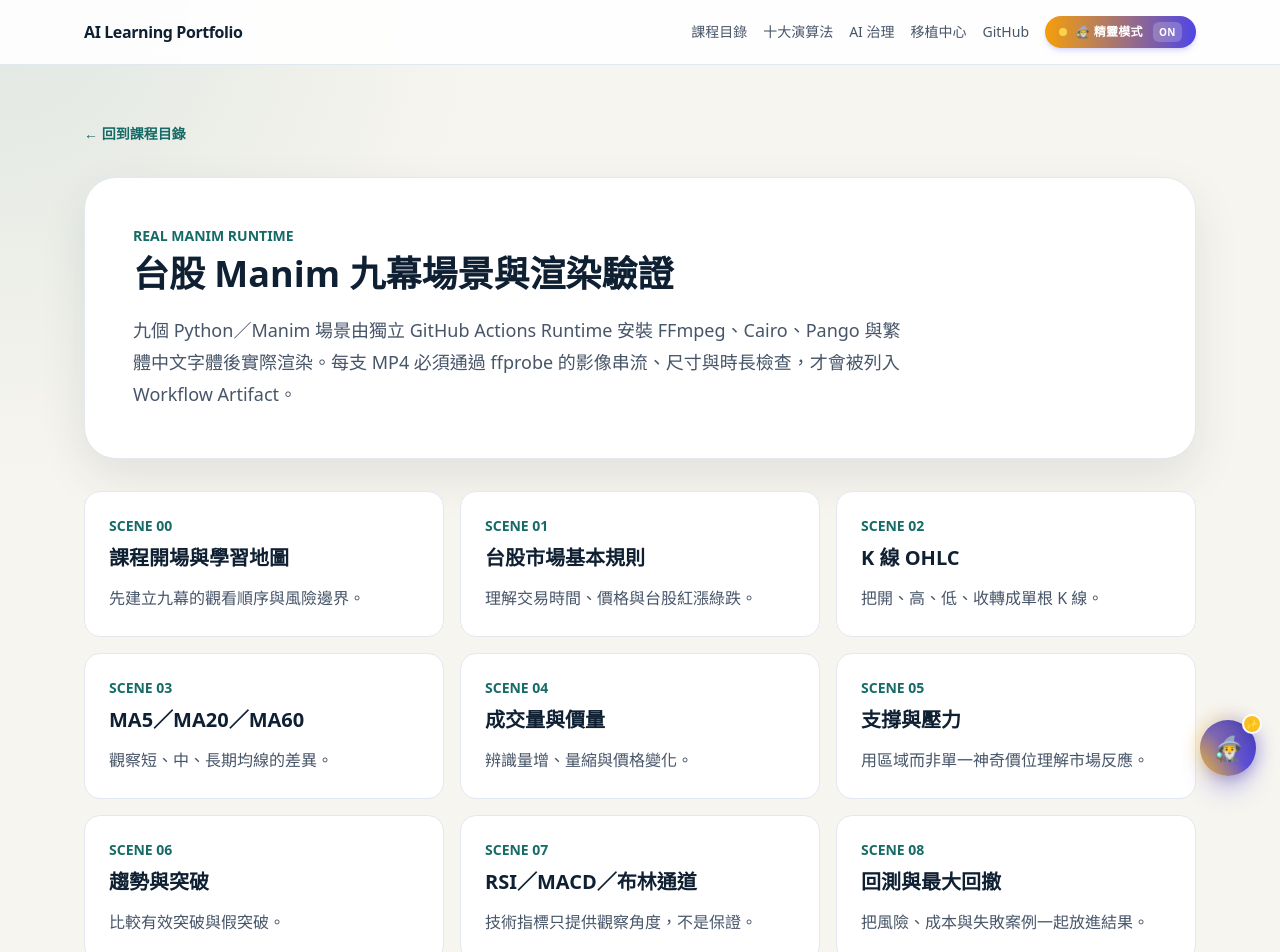
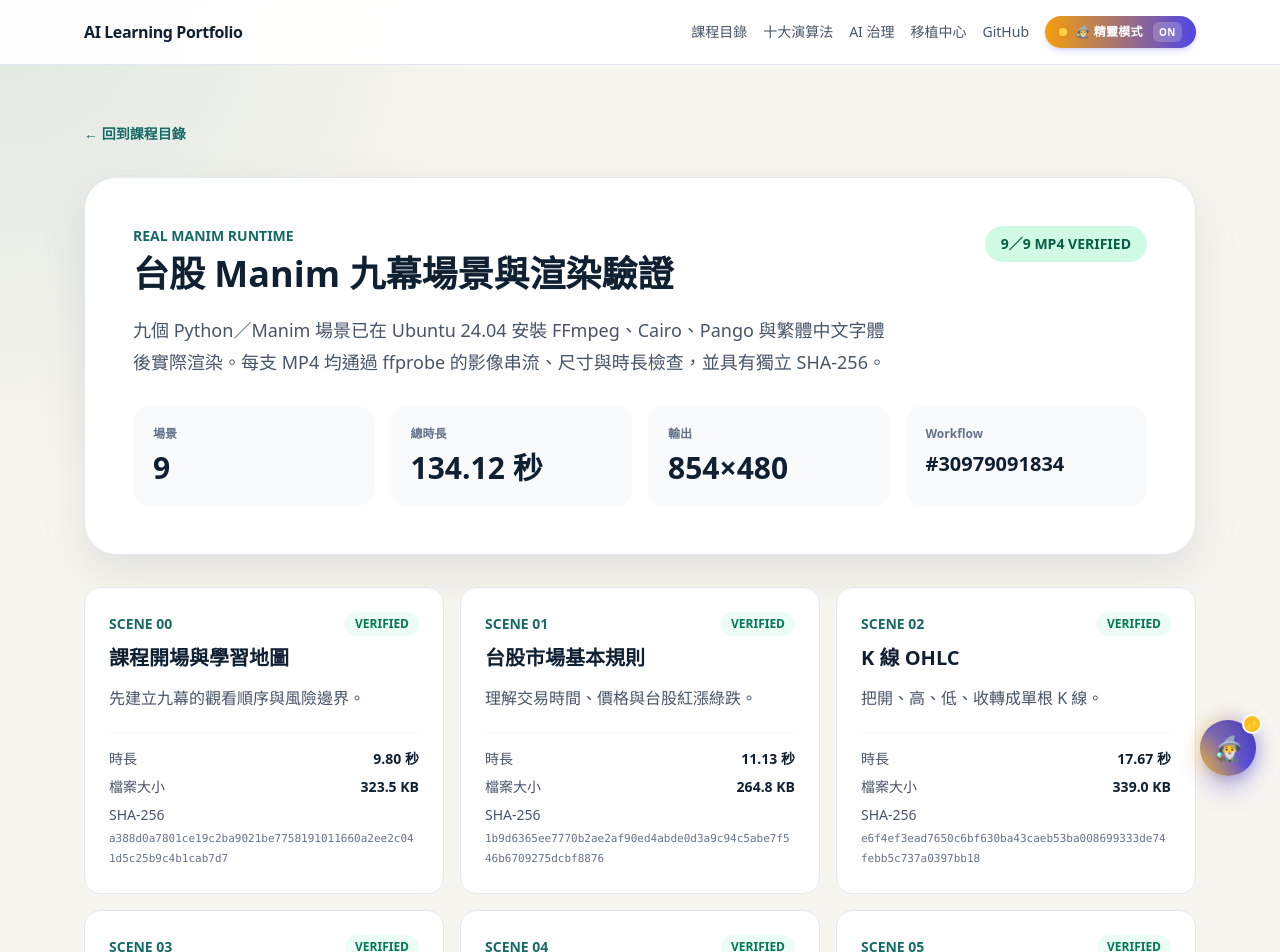
Before and after one commit to gshan1209-cell/AI-Learning-Portfolio, a Next.js app: page /learning-labs/stock-manim in a window 1280 px wide. Shown: the top 952 px of the page. Built offline with nearby package versions, Linux system fonts and the light colour scheme.

Commit message:
feat: display verified Manim render evidence in lab

```diff
--- a/src/components/runtime-labs/stock-manim-lab.tsx
+++ b/src/components/runtime-labs/stock-manim-lab.tsx
@@ -1,3 +1,5 @@
+import report from "@/data/stock-manim-runtime-report.json";
+
 const stockScenes = [
   ["00", "課程開場與學習地圖", "先建立九幕的觀看順序與風險邊界。"],
   ["01", "台股市場基本規則", "理解交易時間、價格與台股紅漲綠跌。"],
@@ -14,21 +16,45 @@ export default function StockManimLab() {
   return (
     <>
       <header className="rounded-[2rem] border border-slate-200 bg-white p-8 shadow-soft md:p-12">
+        <div className="flex flex-wrap items-start justify-between gap-4">
+          <div>
             <p className="text-sm font-black text-brand">REAL MANIM RUNTIME</p>
             <h1 className="mt-2 text-4xl font-black text-ink">台股 Manim 九幕場景與渲染驗證</h1>
+          </div>
+          <span className="rounded-full bg-emerald-100 px-4 py-2 text-sm font-black text-emerald-800">
+            9／9 MP4 VERIFIED
+          </span>
+        </div>
         <p className="mt-5 max-w-3xl text-lg leading-8 text-slate-600">
-          九個 Python／Manim 場景由獨立 GitHub Actions Runtime 安裝 FFmpeg、Cairo、Pango 與繁體中文字體後實際渲染。每支 MP4 必須通過 ffprobe 的影像串流、尺寸與時長檢查，才會被列入 Workflow Artifact。
+          九個 Python／Manim 場景已在 Ubuntu 24.04 安裝 FFmpeg、Cairo、Pango 與繁體中文字體後實際渲染。每支 MP4 均通過 ffprobe 的影像串流、尺寸與時長檢查，並具有獨立 SHA-256。
         </p>
+        <dl className="mt-7 grid gap-4 sm:grid-cols-2 lg:grid-cols-4">
+          <div className="rounded-2xl bg-slate-50 p-5"><dt className="text-xs font-black text-slate-500">場景</dt><dd className="mt-2 text-3xl font-black text-ink">{report.sceneCount}</dd></div>
+          <div className="rounded-2xl bg-slate-50 p-5"><dt className="text-xs font-black text-slate-500">總時長</dt><dd className="mt-2 text-3xl font-black text-ink">{report.totalDurationSeconds.toFixed(2)} 秒</dd></div>
+          <div className="rounded-2xl bg-slate-50 p-5"><dt className="text-xs font-black text-slate-500">輸出</dt><dd className="mt-2 text-3xl font-black text-ink">854×480</dd></div>
+          <div className="rounded-2xl bg-slate-50 p-5"><dt className="text-xs font-black text-slate-500">Workflow</dt><dd className="mt-2 text-xl font-black text-ink">#{report.workflowRunId}</dd></div>
+        </dl>
       </header>
 
       <section className="mt-8 grid gap-4 md:grid-cols-3">
-        {stockScenes.map(([number, title, description]) => (
+        {stockScenes.map(([number, title, description], index) => {
+          const evidence = report.scenes[index];
+          return (
             <article key={number} className="rounded-2xl border border-slate-200 bg-white p-6">
+              <div className="flex items-center justify-between gap-3">
                 <p className="text-sm font-black text-brand">SCENE {number}</p>
+                <span className="rounded-full bg-emerald-50 px-2.5 py-1 text-xs font-black text-emerald-700">VERIFIED</span>
+              </div>
               <h2 className="mt-2 text-xl font-black text-ink">{title}</h2>
               <p className="mt-3 leading-7 text-slate-600">{description}</p>
+              <dl className="mt-5 border-t border-slate-100 pt-4 text-sm text-slate-600">
+                <div className="flex justify-between gap-3"><dt>時長</dt><dd className="font-bold text-ink">{evidence.duration.toFixed(2)} 秒</dd></div>
+                <div className="mt-2 flex justify-between gap-3"><dt>檔案大小</dt><dd className="font-bold text-ink">{(evidence.bytes / 1024).toFixed(1)} KB</dd></div>
+                <div className="mt-2"><dt>SHA-256</dt><dd className="mt-1 break-all font-mono text-[11px] text-slate-500">{evidence.sha256}</dd></div>
+              </dl>
             </article>
-        ))}
+          );
+        })}
       </section>
 
       <section className="mt-8 rounded-3xl bg-slate-950 p-7 text-slate-100 md:p-9">
@@ -40,7 +66,7 @@ python render_all.py \\
   --media-dir runtime-media \\
   --manifest runtime-media/render-manifest.json`}</code></pre>
         <p className="mt-5 leading-7 text-slate-300">
-          Renderer 採 strict 模式：缺少場景、Manim 非零退出、找不到 MP4、ffprobe 無影像串流，或尺寸／時長為零，都會使 Workflow 失敗。
+          Renderer 採 strict 模式：缺少場景、Manim 非零退出、找不到 MP4、ffprobe 無影像串流，或尺寸／時長為零，都會使 Workflow 失敗。Artifact ID：{report.artifactId}，ZIP SHA-256：<span className="break-all font-mono text-xs">{report.artifactZipSha256}</span>。
         </p>
       </section>
 
```
Lines whose indentation alone changed are shown as unchanged.
